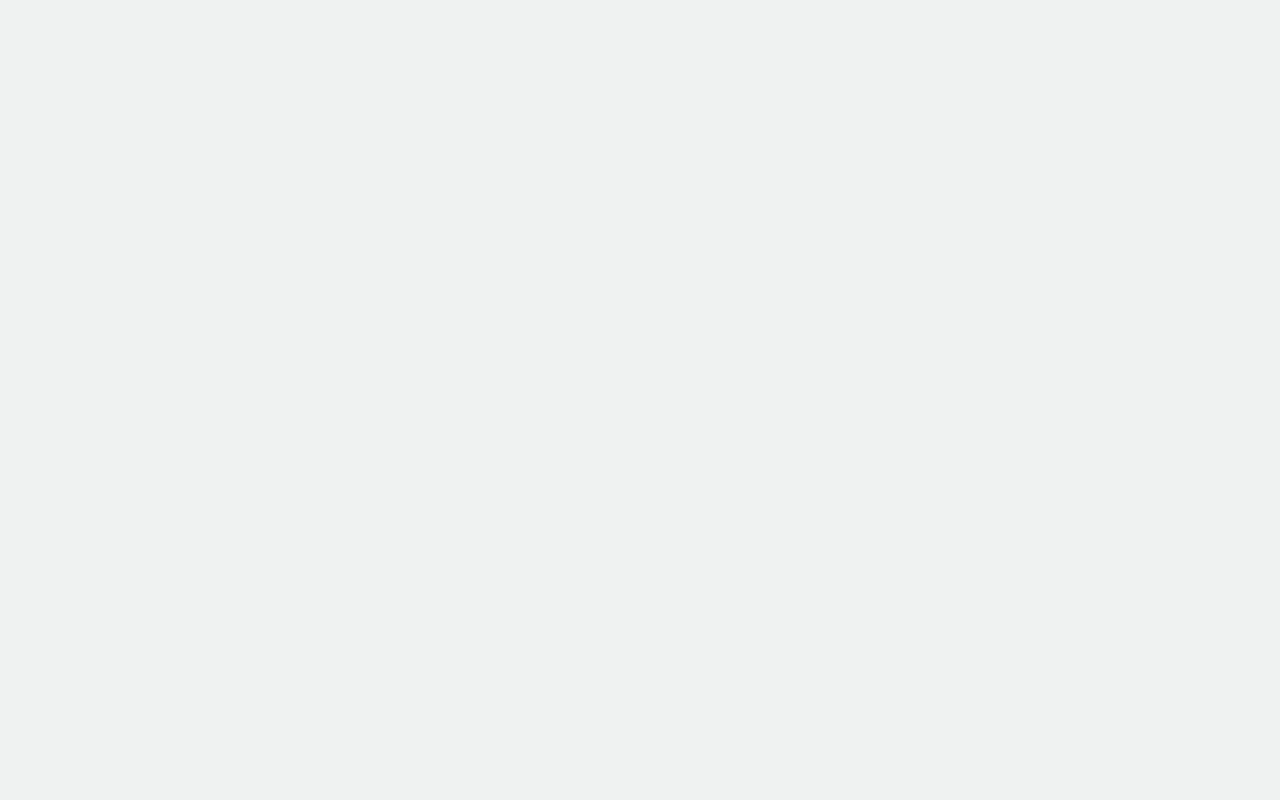
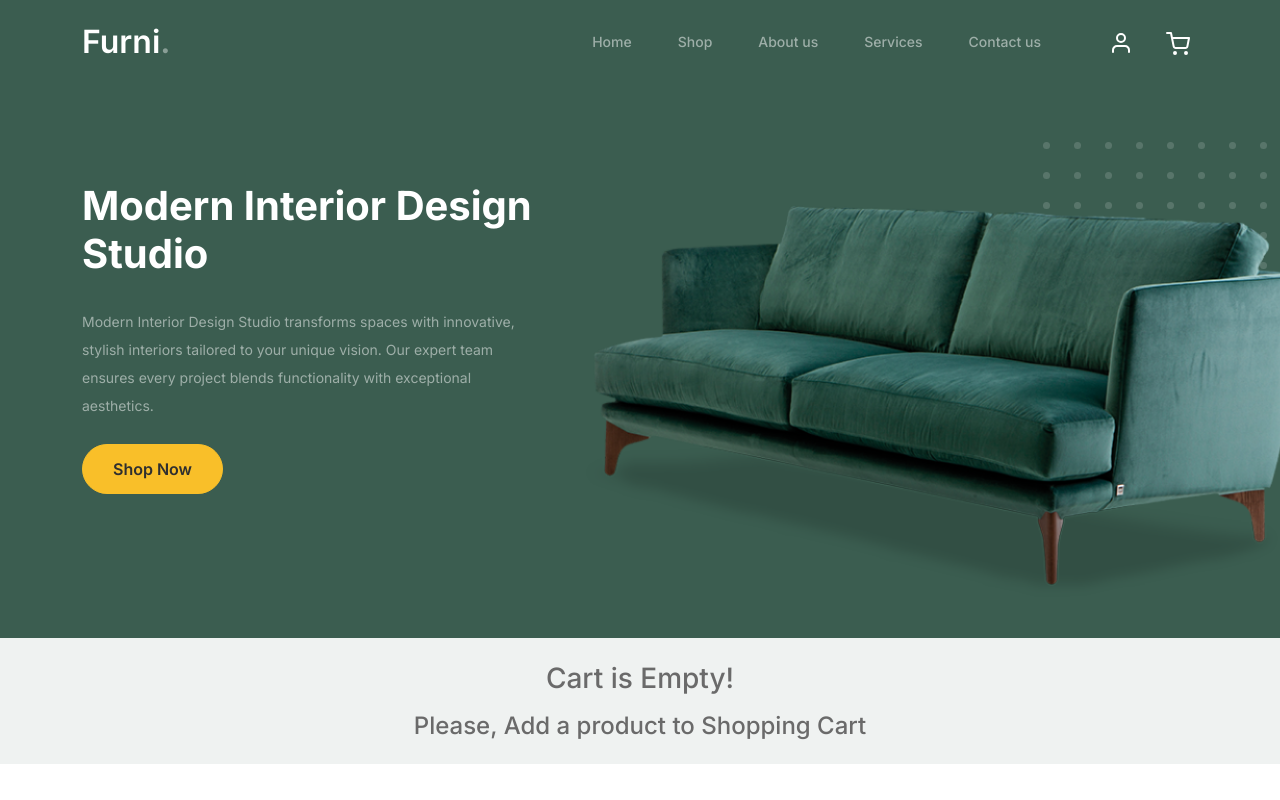
Before and after one commit to ashishdubey743/furniture, a Vue app: page /emptycart in a window 1280 px wide. Before the commit this address had no page. Shown: the top 800 px of the page. Built offline with nearby package versions, Linux system fonts and the light colour scheme.

Commit message:
Added 404 and empty cart pages

```diff
--- /dev/null
+++ b/src/pages/404.vue
@@ -0,0 +1,18 @@
+<script setup>
+import Navigation from '../components/Navigation.vue'
+import Hero from '../components/Hero.vue'
+import Footer from '../components/Footer.vue'
+</script>
+
+<template>
+
+    <body>
+
+        <Navigation />
+        <Hero />
+        <div class="d-flex justify-content-center align-items-center mb-4">
+            <h1 class="text-center mt-5">404 - Page Not Found</h1>
+        </div>
+        <Footer />
+    </body>
+</template>
--- /dev/null
+++ b/src/pages/EmptyCart.vue
@@ -0,0 +1,19 @@
+<script setup>
+import Navigation from '../components/Navigation.vue'
+import Hero from '../components/Hero.vue'
+import Footer from '../components/Footer.vue'
+</script>
+
+<template>
+
+    <body>
+
+        <Navigation />
+        <Hero />
+        <div class=" mb-4">
+            <h3 class="text-center mt-4">Cart is Empty!</h3>
+            <h4  class="text-center mt-3 mb-3">Please, Add a product to Shopping Cart</h4>
+        </div>
+        <Footer />
+    </body>
+</template>
--- a/src/router/index.js
+++ b/src/router/index.js
@@ -9,7 +9,9 @@ import Contact from '../pages/Contact.vue'
 import Cart from '../pages/Cart.vue'
 import Checkout from '../pages/Checkout.vue'
 import Thankyou from '../pages/Thankyou.vue'
-
+import NotFound from '../pages/404.vue'
+import store from '../store/index.js'
+import EmptyCart from '../pages/EmptyCart.vue'
 const router = createRouter({
   history: createWebHistory(import.meta.env.BASE_URL),
   routes: [
@@ -29,29 +31,57 @@ const router = createRouter({
       component: Shop
     },
     {
-      path:'/services',
-      name:'services',
+      path: '/services',
+      name: 'services',
       component: Services
     },
     {
-      path:'/contact',
-      name:'contact',
+      path: '/contact',
+      name: 'contact',
       component: Contact
     },
     {
-      path:'/cart',
-      name:'cart',
-      component: Cart
+      path: '/cart',
+      name: 'cart',
+      component: Cart,
+      beforeEnter: (to, from, next) => {
+        if (store.state.cart.length > 0) {
+          next()
+        } else {
+          next('/emptycart')
+        }
+      }
     },
     {
-      path:'/checkout',
-      name:'checkout',
-      component: Checkout
+      path: '/checkout',
+      name: 'checkout',
+      component: Checkout,
+      beforeEnter: (to, from, next) => {
+        if (store.state.cart.length > 0) {
+          next()
+        } else {
+          next('/404')
+        }
+      }
     },
     {
-      path:'/thankyou',
-      name:'thankyou',
+      path: '/thankyou',
+      name: 'thankyou',
       component: Thankyou
+    },
+    {
+      path: '/404',
+      name: 'notfound',
+      component: NotFound
+    },
+    {
+      path: '/emptycart',
+      name: 'emptycart',
+      component: EmptyCart
+    },
+    {
+      path: '/:catchAll(.*)',
+      redirect: '/404'
     }
   ]
 })
```
